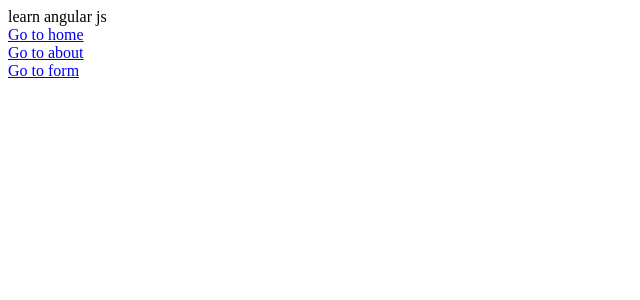
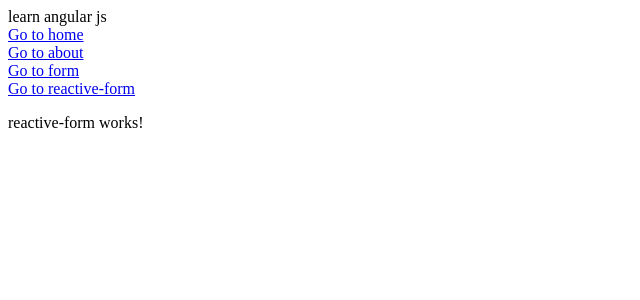
Before and after one commit to rin2407/learn-angular-js, an Angular app: page /reactive-form in a window 1280 px wide. Before the commit this address led to /. Shown: the top 300 px of the page, without its empty margins (0-640 px from the left). Built offline with nearby package versions, Linux system fonts and the light colour scheme.

Commit message:
reactive modile

```diff
--- a/src/app/app-routing.module.ts
+++ b/src/app/app-routing.module.ts
@@ -3,11 +3,13 @@ import { RouterModule, Routes } from '@angular/router';
 import { AboutComponent } from './about/about.component';
 import { FormComponent } from './form/form.component';
 import { HomeComponent } from './home/home.component';
+import { ReactiveFormComponent } from './reactive-form/reactive-form.component';
 
 const routes: Routes = [
   { path: 'home', component: HomeComponent },
   { path: 'about', component: AboutComponent },
   { path: 'form', component: FormComponent },
+  { path: 'reactive-form', component: ReactiveFormComponent },
 ];
 
 @NgModule({
--- a/src/app/app.component.html
+++ b/src/app/app.component.html
@@ -10,4 +10,8 @@
 <div>
   <a [routerLink]="['/form']" routerLinkActive="router-link-active" >Go to form</a>
 </div>
+<div>
+  <a [routerLink]="['/reactive-form']" routerLinkActive="router-link-active" >Go to reactive-form</a>
+</div>
+
 <router-outlet></router-outlet>
--- /dev/null
+++ b/src/app/reactive-form/reactive-form.component.html
@@ -0,0 +1 @@
+<p>reactive-form works!</p>
--- /dev/null
+++ b/src/app/reactive-form/reactive-form.component.ts
@@ -0,0 +1,15 @@
+import { Component, OnInit } from '@angular/core';
+
+@Component({
+  selector: 'app-reactive-form',
+  templateUrl: './reactive-form.component.html',
+  styleUrls: ['./reactive-form.component.scss']
+})
+export class ReactiveFormComponent implements OnInit {
+
+  constructor() { }
+
+  ngOnInit(): void {
+  }
+
+}
```
Also changed, not shown: src/app/app.module.ts (+11 -3 lines), src/app/reactive-form/reactive-form.component.scss (added), 1 other file (tests, documents, lock files or other folders).
